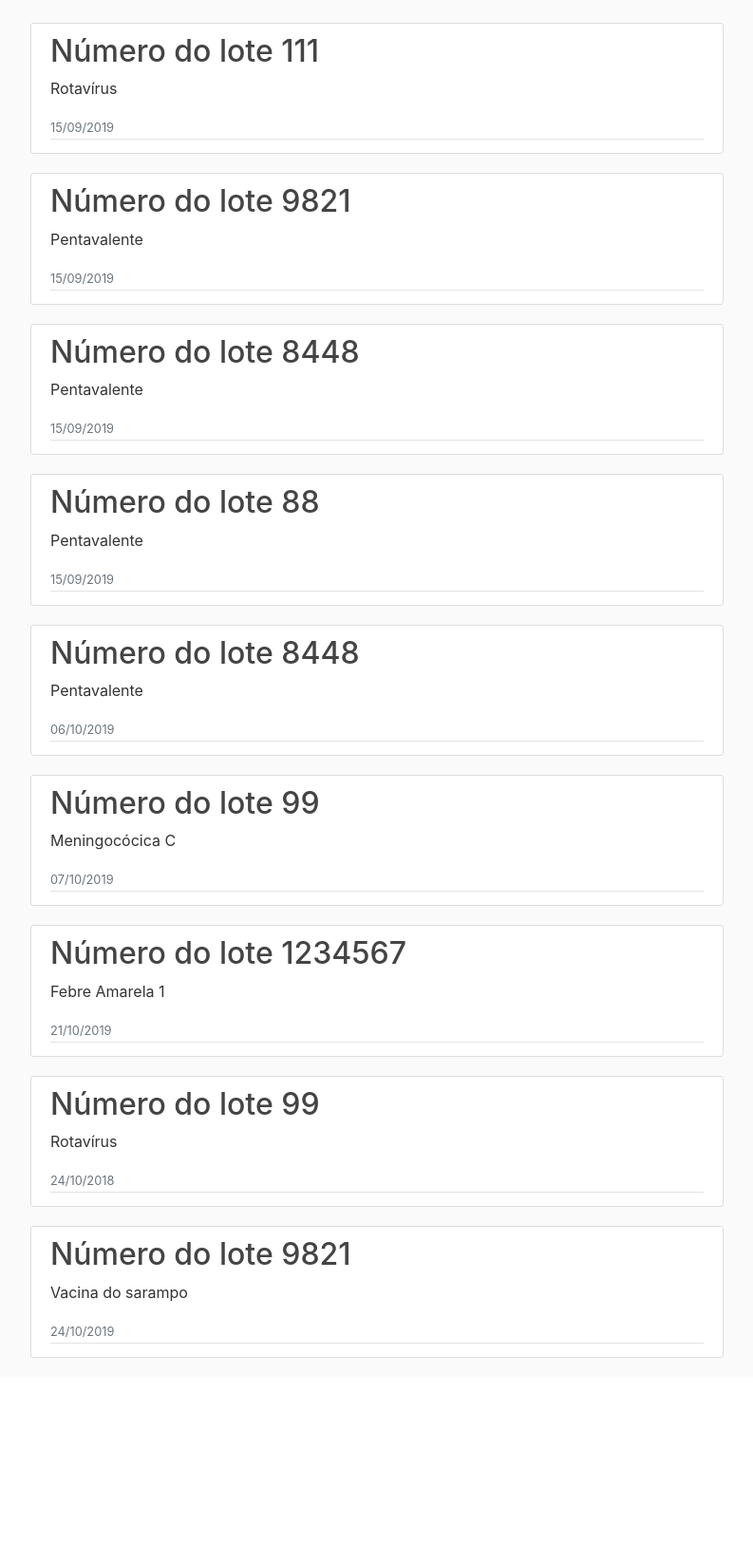
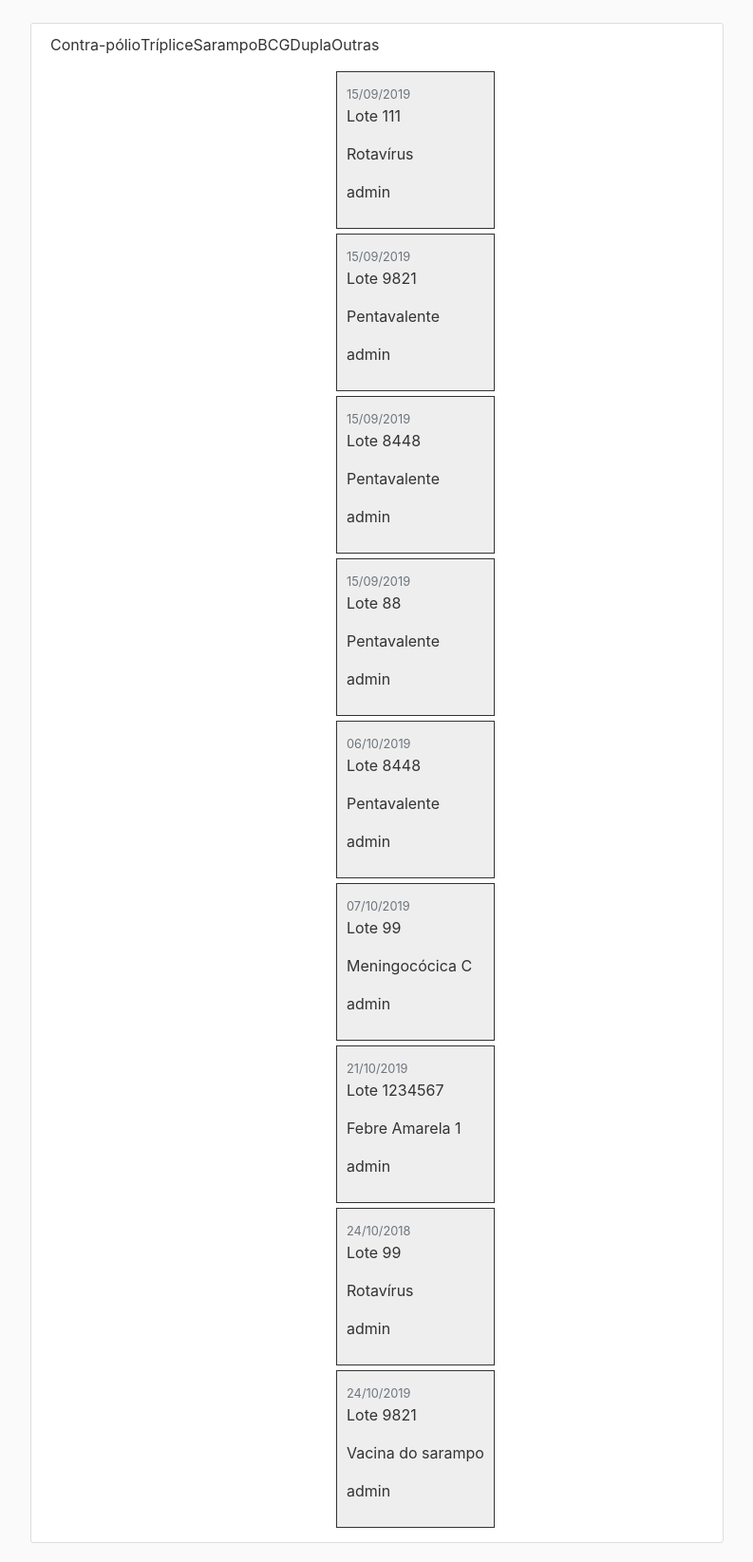
Before and after one commit to LuizFelipeOP/medVax, a Django app: page /card/ in a window 1280 px wide. Shown: the part 56-1701 px from the top of the page at 95% size, without its empty margins (53-846 px from the left). Before the commit the page ends 1486 px from the top, so only its background shows below. Run offline with Django 3.2, Linux system fonts and the light colour scheme; a user stored in the database is signed in; data comes from the database, SQL or seed files in the repository; some libraries are stand-ins or nearby versions.

Commit message:
alterações no layout da carteirinha

```diff
--- a/blog/static/blog/card.css
+++ b/blog/static/blog/card.css
@@ -1,84 +1,16 @@
-body {
-  background: #fafafa;
-  color: #333333;
-  margin-top: 5rem;
-}
-
-h1, h2, h3, h4, h5, h6 {
-  color: #444444;
-}
-
-ul {
-  margin: 0;
-}
-
-.bg-steel {
-  background-color: #5f788a;
-}
-
-.site-header .navbar-nav .nav-link {
-  color: #cbd5db;
-}
-
-.site-header .navbar-nav .nav-link:hover {
-  color: #ffffff;
-}
-
-.site-header .navbar-nav .nav-link.active {
-  font-weight: 500;
-}
-
 .card-section {
   background: #ffffff;
   padding: 10px 20px;
   border: 1px solid #dddddd;
   border-radius: 3px;
   margin-bottom: 20px;
+  display: flex;
 }
 
-.article-title {
-  color: #444444;
+.card-section > .card-col >  .celula-card{
+  background: #efeeee;
+  border-style: solid;
+  border-width: 1px 1px 1px 1px;
+  margin: 5px;
+  padding: 10px;
 }
-
-a.article-title:hover {
-  color: #428bca;
-  text-decoration: none;
-}
-
-.article-content {
-  white-space: pre-line;
-}
-
-.article-img {
-  height: 65px;
-  width: 65px;
-  margin-right: 16px;
-}
-
-.article-metadata {
-  padding-bottom: 1px;
-  margin-bottom: 4px;
-  border-bottom: 1px solid #e3e3e3
-}
-
-.article-metadata a:hover {
-  color: #333;
-  text-decoration: none;
-}
-
-.article-svg {
-  width: 25px;
-  height: 25px;
-  vertical-align: middle;
-}
-
-.account-img {
-  height: 125px;
-  width: 125px;
-  margin-right: 20px;
-  margin-bottom: 16px;
-}
-
-.account-heading {
-  font-size: 2.5rem;
-}
--- a/blog/templates/blog/base.html
+++ b/blog/templates/blog/base.html
@@ -105,7 +105,6 @@
 
         <!-- Optional JavaScript -->
         <!-- jQuery first, then Popper.js, then Bootstrap JS -->
-        {% block javascript %}{% endblock %}
         <script src="https://code.jquery.com/jquery-3.2.1.min.js" ></script>
         <script src="https://cdnjs.cloudflare.com/ajax/libs/popper.js/1.12.9/umd/popper.min.js" integrity="sha384-ApNbgh9B+Y1QKtv3Rn7W3mgPxhU9K/ScQsAP7hUibX39j7fakFPskvXusvfa0b4Q" crossorigin="anonymous"></script>
         <script src="https://maxcdn.bootstrapcdn.com/bootstrap/4.0.0/js/bootstrap.min.js" integrity="sha384-JZR6Spejh4U02d8jOt6vLEHfe/JQGiRRSQQxSfFWpi1MquVdAyjUar5+76PVCmYl" crossorigin="anonymous"></script>
@@ -113,6 +112,7 @@
         <script src="{% static 'blog/form.js' %}"></script>
         <script src="{% static 'blog/graph.js' %}"></script>
         <script src="{% static 'blog/profile.js' %}"></script>
+        {% block javascript %}{% endblock %}
 
         <!-- <link rel="stylesheet" type="text/css" href="{% static 'blog/form.js' %}"> -->
 
--- a/card/templates/card/home.html
+++ b/card/templates/card/home.html
@@ -1,8 +1,106 @@
 {% extends "blog/base.html" %}
 {% block content %}
-    {% for card in cards %}
-    <article class="media content-section">
-        <!-- <img class="rounded-circle article-img" src="{{ vax.author.profile.image.url }}"> -->
+ <div class="card-section">
+
+        <div class="card-col">
+                <p class="article-content"> Contra-pólio</p>
+                {% for new in contraPolio %}
+                <div class="celula-card">
+                    <small class="text-muted">{{ new.date_posted|date:"d/m/Y" }}</small>
+                    <p class="article-content"> Lote {{ new.lote }}</p>
+                    <p class="article-content">{{ new.vacina }}</p>
+                    <p class="mr-2" href="#">{{ new.author }}</p>
+                </div>
+            {% endfor %}
+        </div>
+
+        <div class="card-col">
+            <p class="article-content">Tríplice</p>
+            {% for new in triplice %}
+                <div class="celula-card">
+                    <small class="text-muted">{{ new.date_posted|date:"d/m/Y" }}</small>
+                    <p class="article-content"> Lote {{ new.lote }}</p>
+                    <p class="article-content">{{ new.vacina }}</p>
+                    <p class="mr-2" href="#">{{ new.author }}</p>
+                </div>
+            {% endfor %}
+        </div>
+
+
+        <div class="card-col">
+            <p class="article-content">Sarampo</p>
+            {% for new in sarampo %}
+                <div class="celula-card">
+                    <small class="text-muted">{{ new.date_posted|date:"d/m/Y" }}</small>
+                    <p class="article-content"> Lote {{ new.lote }}</p>
+                    <p class="article-content">{{ new.vacina }}</p>
+                    <p class="mr-2" href="#">{{ new.author }}</p>
+                </div>
+            {% endfor %}
+        </div>
+
+        <div class="card-col">
+            <p class="article-content">BCG</p>
+            {% for new in BCG %}
+                <div class="celula-card">
+                    <small class="text-muted">{{ new.date_posted|date:"d/m/Y" }}</small>
+                    <p class="article-content"> Lote {{ new.lote }}</p>
+                    <p class="article-content">{{ new.vacina }}</p>
+                    <p class="mr-2" href="#">{{ new.author }}</p>
+                </div>
+            {% endfor %}
+        </div>
+
+        <div class="card-col">
+            <p class="article-content">Dupla</p>
+            {% for new in dupla %}
+                <div class="celula-card">
+                    <small class="text-muted">{{ new.date_posted|date:"d/m/Y" }}</small>
+                    <p class="article-content"> Lote {{ new.lote }}</p>
+                    <p class="article-content">{{ new.vacina }}</p>
+                    <p class="mr-2" href="#">{{ new.author }}</p>
+                </div>
+            {% endfor %}
+        </div>
+
+        <div class="card-col">
+            <p class="article-content">Outras</p>
+            {% for new in outras %}
+                <div class="celula-card">
+                    <small class="text-muted">{{ new.date_posted|date:"d/m/Y" }}</small>
+                    <p class="article-content"> Lote {{ new.lote }}</p>
+                    <p class="article-content">{{ new.vacina }}</p>
+                    <p class="mr-2" href="#">{{ new.author }}</p>
+                </div>
+            {% endfor %}
+        </div>
+    </div>
+
+    <!-- <table class="card-table">
+        <tr>
+            <th>Contra-pólio</th>
+            <th>Triplice</th>
+            <th>Sarampo</th>
+            <th>BCG</th>
+            <th>Outras</th>
+        </tr>
+
+        <tr>
+            {% for new in newContent%}
+                <td>{{new.vacina}}</td>
+            {% endfor %}
+
+            <td>1ª Dose</td>
+            <td>2ª Dose</td>
+            <td>1ª Reforço</td>
+            <td>2ª Reforço</td>
+        </tr>
+
+    </table> -->
+
+
+    <!-- {% for card in cards %}
+    <article class="media card-section">
         <div class="media-body">
             <h2><a class="article-title" href="{% url 'card-detail' card.id %}"> Número do lote {{ card.lote }}</a></h2>
             <p class="article-content">{{ card.vacina }}</p>
@@ -11,5 +109,31 @@
             </div>
         </div>
     </article>
-    {% endfor %}
+    {% endfor %} -->
 {% endblock content %}
+
+{% block javascript %}
+<script>
+    $(document).ready(function(){
+        var  contraPolio = "{{newContent|safe}}";
+        console.log(typeof(contraPolio))
+
+
+        if(get){
+            var idValue = get.split("-");
+
+            setValuesSelect('#id_usuario', 'id_usuario', idValue[0]);
+            setValuesSelect('#id_vacina', 'id_vacina',  idValue[1]);
+            setValuesSelect('#id_lote', 'id_lote', idValue[2]);
+
+            function setValuesSelect(id, idFind, value){
+                $(id).val(value)
+                $(id).find('option').not(':selected').remove();
+                $(id).disabled = true;
+                //document.getElementById(idFind).disabled = true;
+                return
+            }
+        }
+    })
+</script>
+{% endblock javascript %}
--- a/card/views.py
+++ b/card/views.py
@@ -21,10 +21,55 @@ import datetime
 def show(request):
     results = Card.objects.filter(Q(usuario_id=request.user.id))
 
+    contrapolioArray = []
+    tripliceArray = []
+    sarampoArray = []
+    BCGArray = []
+    duplaArray = []
+    outrasArray = []
+
+    for res in results:
+        switcher={
+                'Contra-pólio':'Sunday',
+                1:'Monday',
+                2:'Tuesday',
+                3:'Wednesday',
+                4:'Thursday',
+                5:'Friday',
+                6:'Saturday'
+             }
+        if(str(res.vacina) == "Contra-pólio"):
+            contrapolioArray.append(res)
+        elif(str(res.vacina) == "Triplice"):
+            tripliceArray.append(res)
+        elif(str(res.vacina) == "Sarampo"):
+            sarampoArray.append(res)
+        elif(str(res.vacina) == "BCG"):
+            BCGArray.append(res)
+        elif(str(res.vacina) == "Dupla"):
+            duplaArray.append(res)
+        else:
+            outrasArray.append(res)
+
     content = {
-        'cards': results #pega os dados inseridos no banco
+        'cards': results,
+        'contraPolio': contrapolioArray,
+        'triplice': tripliceArray,
+        'sarampo': sarampoArray,
+        'BCG': BCGArray,
+        'dupla': duplaArray,
+        'outras': outrasArray
     }
-    return render(request, 'card/home.html', content)
+    return render(request, 'card/home.html',  {
+                                                'contraPolio': contrapolioArray,
+                                                'triplice': tripliceArray,
+                                                'sarampo': sarampoArray,
+                                                'BCG': BCGArray,
+                                                'dupla': duplaArray,
+                                                'outras': outrasArray
+                                              })
+
+
 
 @staff_member_required
 def search(request):
@@ -86,7 +131,6 @@ def graphSearch(request):
             return render(request, 'card/card_graph_search.html', content)
 
         vaxResult = Vax.objects.filter(Q(nome=vacinaGQuery)).values('id')
-        print(vaxResult)
         if(not vaxResult):
             content = {
                     'error': 'Vacina não encontrada'
```
